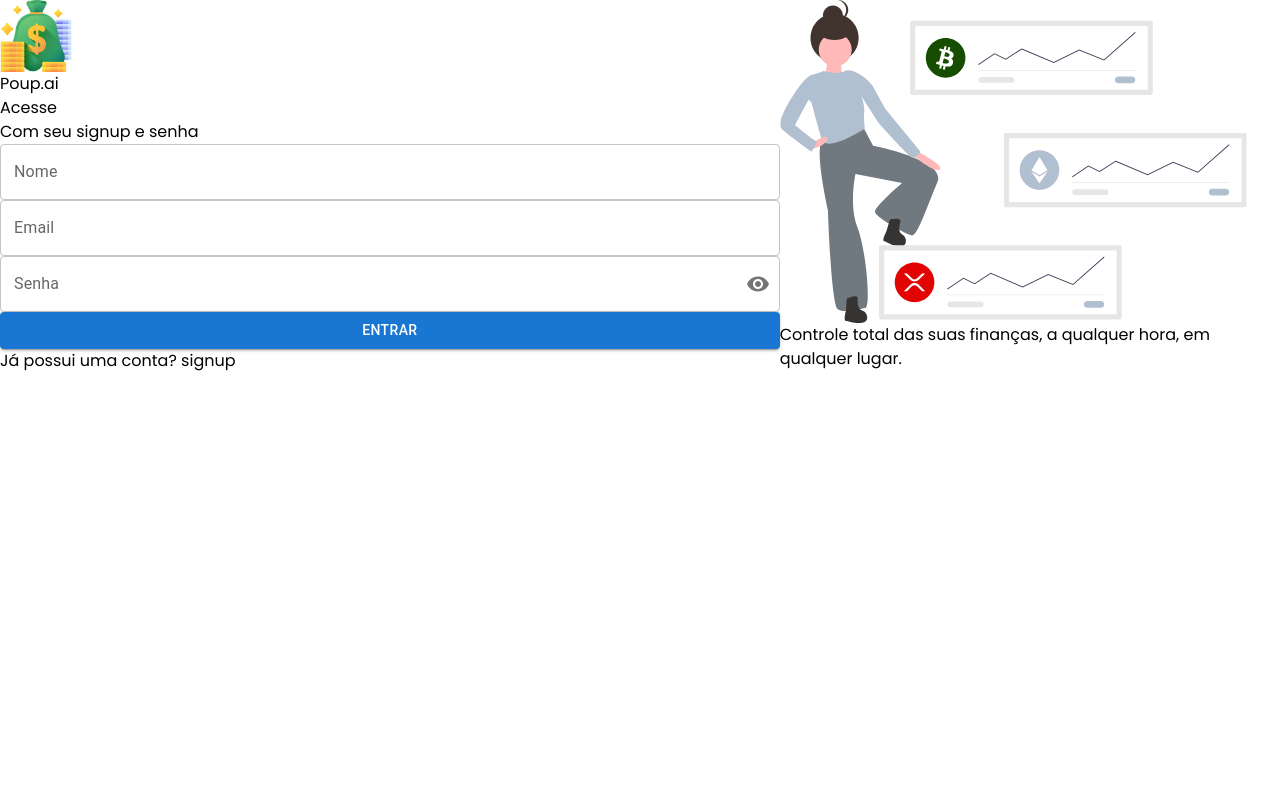
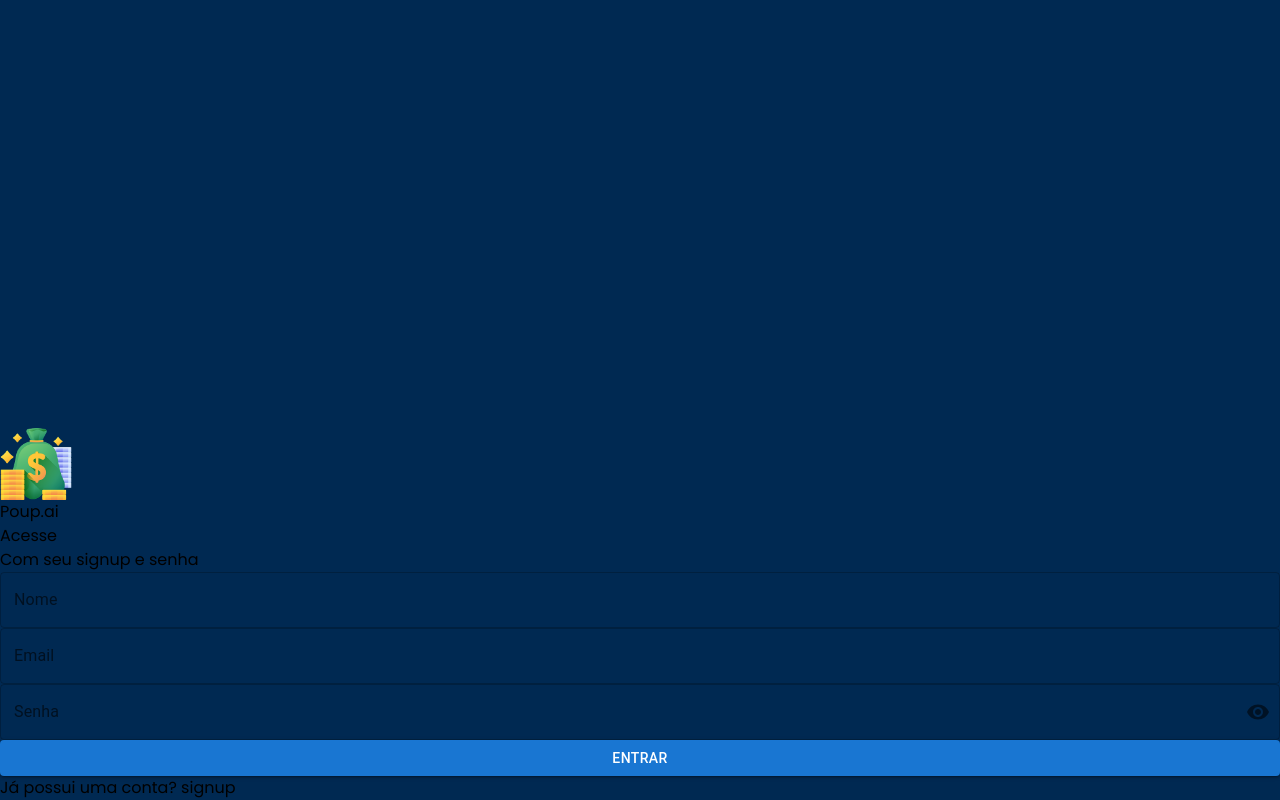
Before and after one commit to Douglass1981/FIAP-Fase1, a Next.js app: page /cadastro in a window 1280 px wide. Built offline with nearby package versions, Linux system fonts and the light colour scheme.

Commit message:
feat(styles): separe containers and hide side container

```diff
--- a/src/app/cadastro/signup.styles.module.scss
+++ b/src/app/cadastro/signup.styles.module.scss
@@ -26,4 +26,15 @@ $black: #000000;
   width: 100vw;
   min-height: 100vh;
 
+  &__container {
+    width: 100%;
+    display: flex;
+    flex-direction: column;
+    justify-content: flex-end;
+    background-color: $blue-primary-500;
+  }
+
+  &__container-side {
+    display: none;
+  }
 }
```
